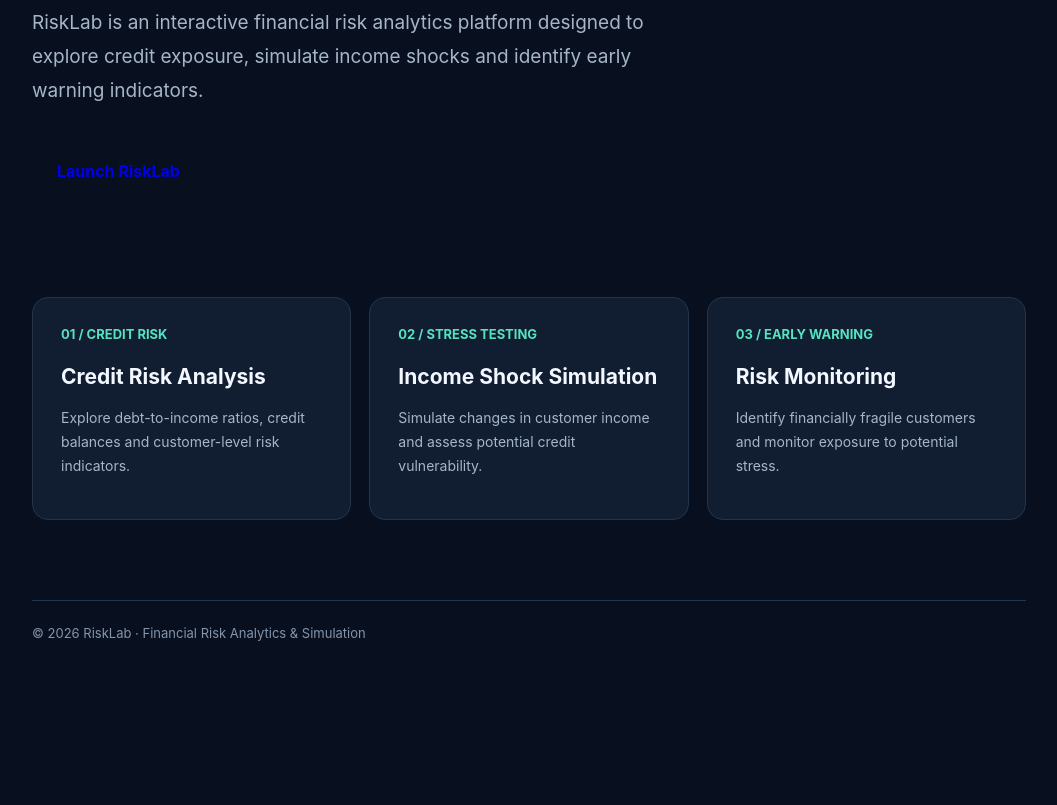
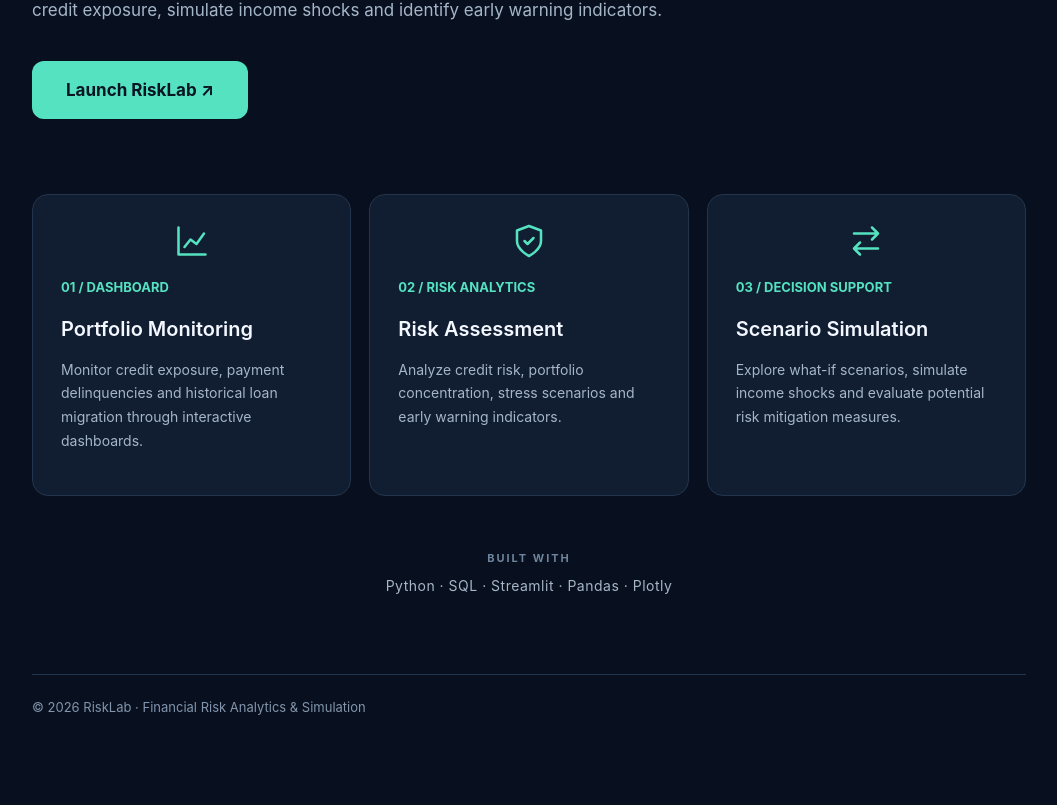
Before and after one commit to incigld/RiskLab-Financial-Risk-Analytics, a plain HTML site: page index.html in a window 1280 px wide. Shown: the part 407-1212 px from the top of the page, without its empty margins (111-1168 px from the left). Before the commit the page ends 1138 px from the top, so only its background shows below. Drawn offline with Linux system fonts and the light colour scheme.

Commit message:
Update index.html

```diff
--- a/index.html
+++ b/index.html
@@ -33,9 +33,13 @@
       display: flex;
       align-items: center;
       justify-content: space-between;
-      padding-bottom: 90px;
+      padding-bottom: 50px;
     }
-    .brand { font-size: 25px; font-weight: 800; letter-spacing: -1px; }
+    .brand {
+      font-size: clamp(34px, 4vw, 46px);
+      font-weight: 800;
+      letter-spacing: -1.5px;
+    }
     .brand span { color: #55e2c1; }
     .tag {
       border: 1px solid #294257;
@@ -51,43 +55,81 @@
       letter-spacing: 3px;
     }
     h1 {
-      font-size: clamp(44px, 8vw, 88px);
-      line-height: 1.08;
-      letter-spacing: -3px;
+      font-size: clamp(42px, 6.5vw, 76px);
+      line-height: 1.12;
+      letter-spacing: -2px;
       margin: 25px 0;
     }
     h1 span { color: #55e2c1; }
     .intro {
       max-width: 640px;
       color: #a5b6c9;
-      font-size: 19px;
-      line-height: 1.8;
+      font-size: 17px;
+      line-height: 1.7;
     }
     .actions { display: flex; gap: 14px; flex-wrap: wrap; margin-top: 36px; }
+
     .btn {
-      display: inline-block;
+      display: inline-flex;
+      align-items: center;
+      justify-content: center;
       text-decoration: none;
-      padding: 16px 25px;
-      border-radius: 10px;
-      font-weight: 700;
+      padding: 19px 34px;
+      border-radius: 12px;
+      font-size: 17px;
+      font-weight: 750;
+      transition: transform 0.2s ease, background 0.2s ease;
     }
-    .primary { background: #55e2c1; color: #081522; }
+
+    .primary {
+      background: #55e2c1;
+      color: #081522;
+    }
+
+    .primary:hover {
+      background: #78f2d7;
+      transform: translateY(-2px);
+    }
+
     .secondary { border: 1px solid #35516a; color: #e8f3ff; }
     .features {
       display: grid;
       grid-template-columns: repeat(3, 1fr);
       gap: 18px;
-      margin-top: 100px;
+      margin-top: 75px;
     }
+
     .feature {
       background: #111d30;
       border: 1px solid #23354d;
       border-radius: 16px;
       padding: 28px;
+      transition: transform 0.25s ease, border-color 0.25s ease;
     }
-    .number { color: #55e2c1; font-size: 13px; font-weight: 700; }
-    .feature h2 { font-size: 21px; margin-top: 22px; }
-    .feature p { color: #a5b6c9; line-height: 1.7; font-size: 14px; }
+
+    .feature:hover {
+      transform: translateY(-5px);
+      border-color: #55e2c1;
+    }
+
+    .number {
+      color: #55e2c1;
+      font-size: 13px;
+      font-weight: 700;
+    }
+
+    .feature h2 {
+      font-size: 20px;
+      font-weight: 600;
+      margin-top: 22px;
+    }
+
+    .feature p {
+      color: #a5b6c9;
+      line-height: 1.7;
+      font-size: 14px;
+    }
+
     footer {
       border-top: 1px solid #23354d;
       margin-top: 80px;
@@ -102,13 +144,41 @@
       .intro { font-size: 16px; }
       .tag { display: none; }
     }
+        .tech-stack {
+      margin-top: 55px;
+      text-align: center;
+      color: #6e849d;
+      font-size: 11px;
+      font-weight: 700;
+      letter-spacing: 2px;
+    }
+
+    .tech-stack span {
+      display: block;
+      margin-top: 12px;
+      color: #a5b6c9;
+      font-size: 14px;
+      font-weight: 400;
+      letter-spacing: 0.5px;
+    }
+    .feature-icon {
+      width: 36px;
+      height: 36px;
+      color: #55e2c1;
+      margin: 0 auto 20px;
+    }
+
+    .feature-icon svg {
+      display: block;
+      width: 100%;
+      height: 100%;
+    }
   </style>
 </head>
 <body>
   <div class="container">
     <header>
       <div class="brand">Risk<span>Lab.</span></div>
-      <div class="tag">FINANCIAL RISK ANALYTICS PLATFORM</div>
     </header>
 
     <main>
@@ -121,31 +191,77 @@
       </p>
 
       <div class="actions">
-        <a href="https://risklab-financial-analytics.streamlit.app/"
+        <a
+          href="https://risklab-financial-analytics-v2.streamlit.app/"
           target="_self"
-   class="btn">
-   Launch RiskLab
+          class="btn primary"
+        >
+          Launch RiskLab ↗
         </a>
 
       </div>
 
+
+
     <section class="features">
+
       <div class="feature">
-          <div class="number">01 / CREDIT RISK</div>
-          <h2>Credit Risk Analysis</h2>
-          <p>Explore debt-to-income ratios, credit balances and customer-level risk indicators.</p>
+        <div class="feature-icon">
+          <svg viewBox="0 0 24 24" fill="none" stroke="currentColor"
+              stroke-width="1.7" stroke-linecap="round" stroke-linejoin="round">
+            <path d="M3 3v18h18"/>
+            <path d="m7 16 4-5 4 3 5-7"/>
+          </svg>
+        </div>
+        <div class="number">01 / DASHBOARD</div>
+        <h2>Portfolio Monitoring</h2>
+        <p>
+          Monitor credit exposure, payment delinquencies
+          and historical loan migration through
+          interactive dashboards.
+        </p>
+      </div>
+
+      <div class="feature">
+        <div class="feature-icon">
+          <svg viewBox="0 0 24 24" fill="none" stroke="currentColor"
+              stroke-width="1.7" stroke-linecap="round" stroke-linejoin="round">
+            <path d="M12 22s8-4 8-10V5l-8-3-8 3v7c0 6 8 10 8 10z"/>
+            <path d="m9 12 2 2 4-4"/>
+          </svg>
+        </div>
+        <div class="number">02 / RISK ANALYTICS</div>
+        <h2>Risk Assessment</h2>
+        <p>
+          Analyze credit risk, portfolio concentration,
+          stress scenarios and early warning indicators.
+        </p>
       </div>
         <div class="feature">
-          <div class="number">02 / STRESS TESTING</div>
-          <h2>Income Shock Simulation</h2>
-          <p>Simulate changes in customer income and assess potential credit vulnerability.</p>
+          <div class="feature-icon">
+            <svg viewBox="0 0 24 24" fill="none"
+                stroke="currentColor" stroke-width="1.7"
+                stroke-linecap="round" stroke-linejoin="round">
+              <path d="M4 7h16m0 0-4-4m4 4-4 4"/>
+              <path d="M20 17H4m0 0 4-4m-4 4 4 4"/>
+            </svg>
           </div>
-        <div class="feature">
-          <div class="number">03 / EARLY WARNING</div>
-          <h2>Risk Monitoring</h2>
-          <p>Identify financially fragile customers and monitor exposure to potential stress.</p>
+
+        <div class="number">03 / DECISION SUPPORT</div>
+        <h2>Scenario Simulation</h2>
+        <p>
+          Explore what-if scenarios, simulate income
+          shocks and evaluate potential risk
+          mitigation measures.
+        </p>
       </div>
+
     </section>
+
+          <div class="tech-stack">
+      BUILT WITH
+      <span>Python · SQL · Streamlit · Pandas · Plotly</span>
+    </div>
         </main>
 
     <footer>© 2026 RiskLab · Financial Risk Analytics & Simulation</footer>
```
Lines whose indentation alone changed are shown as unchanged.
